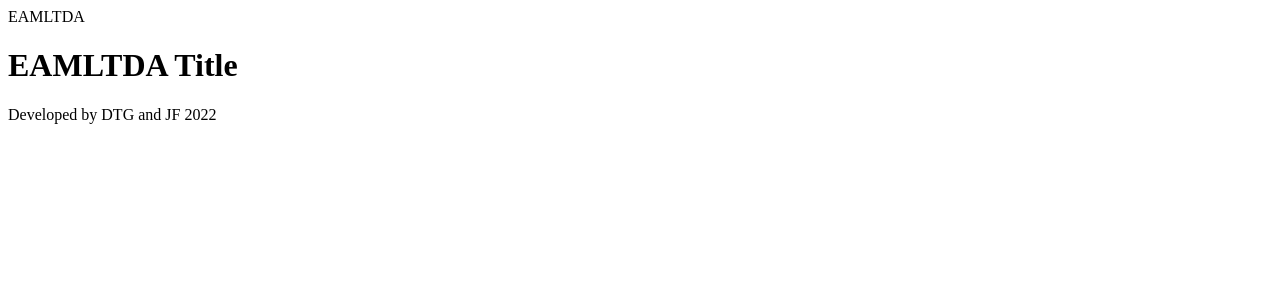
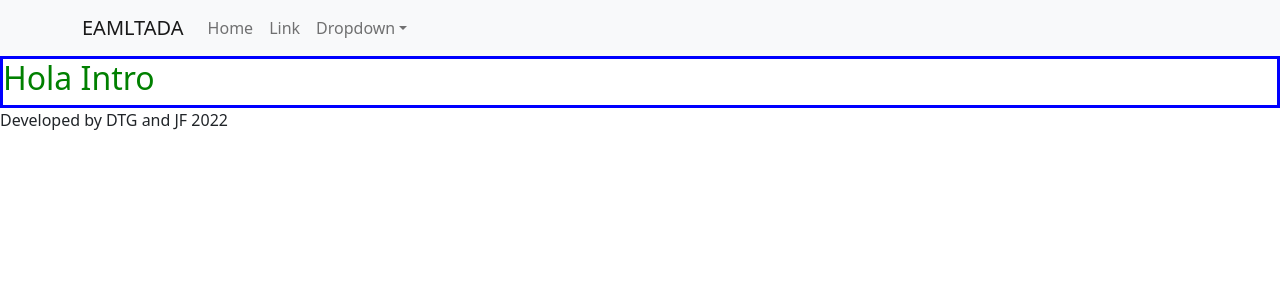
Before and after one commit to DavidTG7/eamtltda, a React (Create React App) app: page / in a window 1280 px wide. Shown: the top 300 px of the page. Built offline with nearby package versions, Linux system fonts and the light colour scheme.

Commit message:
Crear seccion Intro

```diff
--- a/src/App.js
+++ b/src/App.js
@@ -1,6 +1,7 @@
 import { Footer } from "./components/footer/Footer";
 import { Header } from "./components/header/Header";
 import { Main } from "./components/main/Main";
+import "bootstrap/dist/css/bootstrap.min.css";
 
 export const App = () => {
   return (
--- a/src/components/header/Header.jsx
+++ b/src/components/header/Header.jsx
@@ -1,3 +1,36 @@
+import Container from "react-bootstrap/Container";
+import Nav from "react-bootstrap/Nav";
+import Navbar from "react-bootstrap/Navbar";
+import NavDropdown from "react-bootstrap/NavDropdown";
+
 export const Header = () => {
-  return <header>EAMLTDA</header>;
+  return (
+    <header>
+      <Navbar bg="light" expand="lg">
+        <Container>
+          <Navbar.Brand href="#home">EAMLTADA</Navbar.Brand>
+          <Navbar.Toggle aria-controls="basic-navbar-nav" />
+          <Navbar.Collapse id="basic-navbar-nav">
+            <Nav className="me-auto">
+              <Nav.Link href="#home">Home</Nav.Link>
+              <Nav.Link href="#link">Link</Nav.Link>
+              <NavDropdown title="Dropdown" id="basic-nav-dropdown">
+                <NavDropdown.Item href="#action/3.1">Action</NavDropdown.Item>
+                <NavDropdown.Item href="#action/3.2">
+                  Another action
+                </NavDropdown.Item>
+                <NavDropdown.Item href="#action/3.3">
+                  Something
+                </NavDropdown.Item>
+                <NavDropdown.Divider />
+                <NavDropdown.Item href="#action/3.4">
+                  Separated link
+                </NavDropdown.Item>
+              </NavDropdown>
+            </Nav>
+          </Navbar.Collapse>
+        </Container>
+      </Navbar>
+    </header>
+  );
 };
--- a/src/components/main/Main.jsx
+++ b/src/components/main/Main.jsx
@@ -1,7 +1,9 @@
+import { Intro } from "./introduccion/Intro";
+
 export const Main = () => {
   return (
     <main>
-      <h1>EAMLTDA Title</h1>
+      <Intro />
     </main>
   );
 };
--- /dev/null
+++ b/src/components/main/introduccion/Intro.jsx
@@ -0,0 +1,11 @@
+import "./intro.css";
+
+export const Intro = () => {
+  return (
+    <div className="intro">
+      <h2 className="intro-titulo">Hola Intro</h2>
+    </div>
+  );
+};
+
+// Nominacion de clases: BEM Block Element Modifier
--- /dev/null
+++ b/src/components/main/introduccion/intro.css
@@ -0,0 +1,7 @@
+.intro {
+  border: solid blue 3px;
+}
+
+.intro-titulo {
+  color: green;
+}
```
Also changed, not shown: 1 other file (tests, documents, lock files or other folders).
